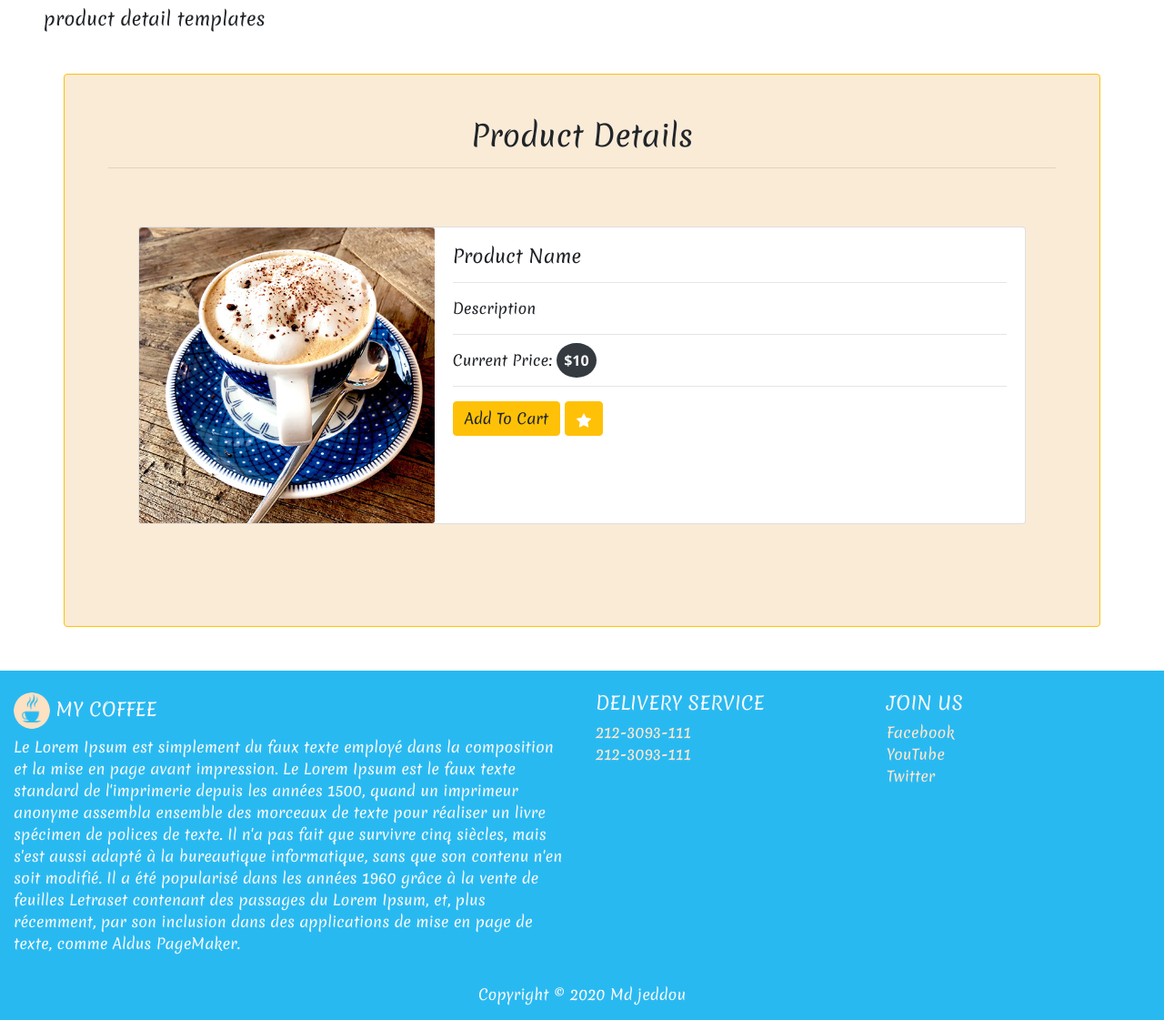
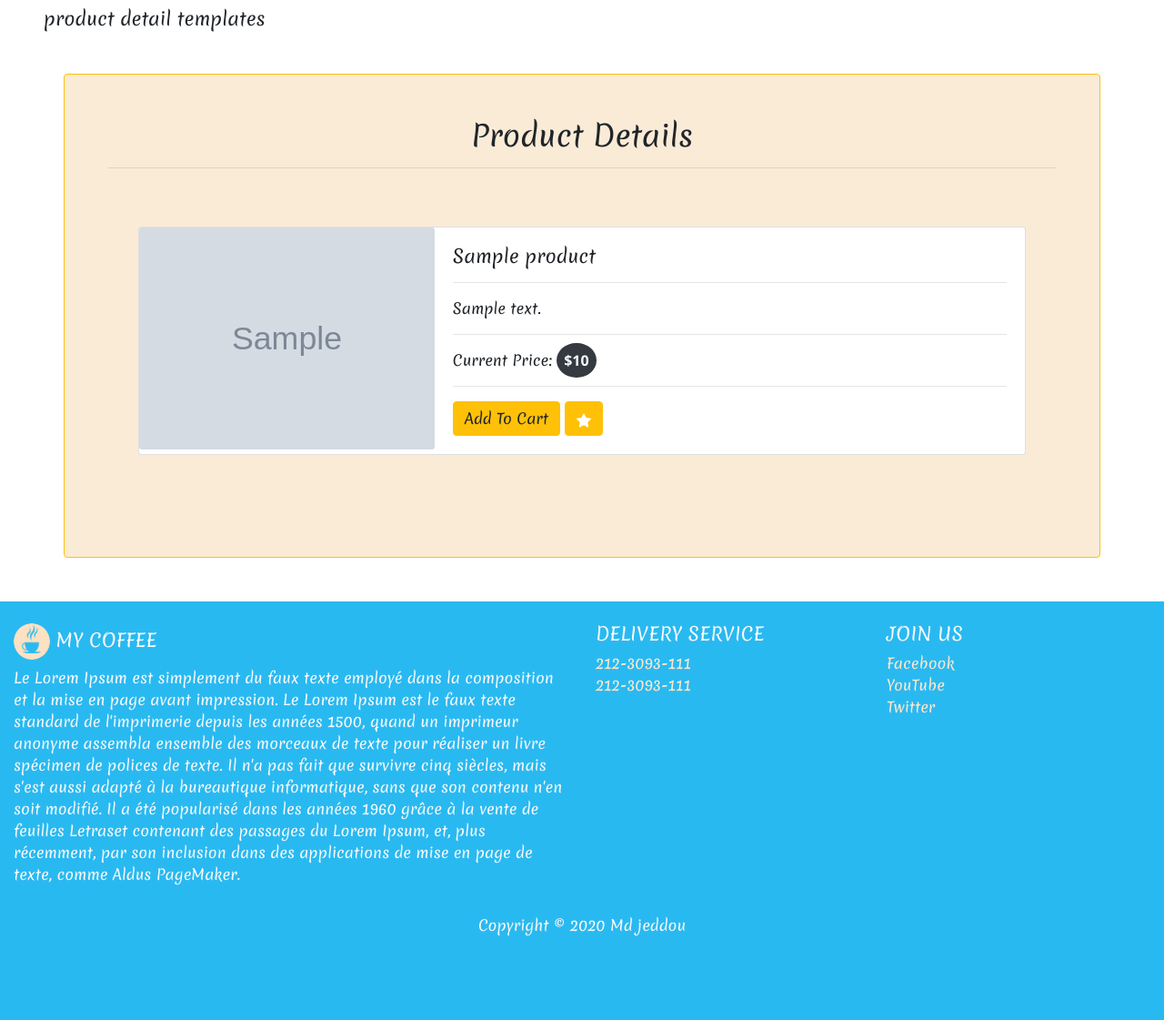
Before and after one commit to mhammed2020/Food-Platform-, a Django app: page /products/1/ in a window 1280 px wide. Shown: the part 56-1177 px from the top of the page at 91% size. After the commit the page ends 1085 px from the top, so only its background shows below. Run offline with Django 3.2, Linux system fonts and the light colour scheme; tables that the repository leaves empty hold one stand-in row (values such as "Sample post"); grey boxes marked "Sample" are stand-in pictures; some libraries are stand-ins or nearby versions.

Commit message:
manage pk for each product

```diff
--- a/templates/products/product.html
+++ b/templates/products/product.html
@@ -12,18 +12,19 @@
 
         <section>
 
+
               <div class="row p-5 " >
 
                 <div class="card mb-3 w-100" >
                   <div class="row no-gutters">
                     <div class="col-md-4">
-                      <img src="{% static 'img/pro1.jpg' %}" class="card-img" alt="...">
+                      <img src="{{product.photo.url}}" class="card-img" alt="...">
                     </div>
                     <div class="col-md-8">
                       <div class="card-body">
-                        <h5 class="card-title" id="productName">Product Name</h5>
+                        <h5 class="card-title" id="productName">{{product.name}}</h5>
                         <hr>
-                        <p class="card-text" id="description">Description</p>
+                        <p class="card-text" id="description">{{product.description}}</p>
                         <hr>
                         <p class="card-text">Current Price: <span id="price" class="bg-dark text-light rounded-circle p-2">$10</span></p>
                         <hr>
--- a/templates/products/product_list.html
+++ b/templates/products/product_list.html
@@ -22,7 +22,7 @@
                     <div class="card-body">
                       <h5 class="card-title">{{product.name}}</h5>
                       <p class="card-text">{{product.description}}</p>
-                      <a href="#" class="btn btn-warning">Show Details</a>
+                      <a href="{% url 'product' product.id %}" class="btn btn-warning">Show Details</a>
                     </div>
                   </div>
                 </div>
```
